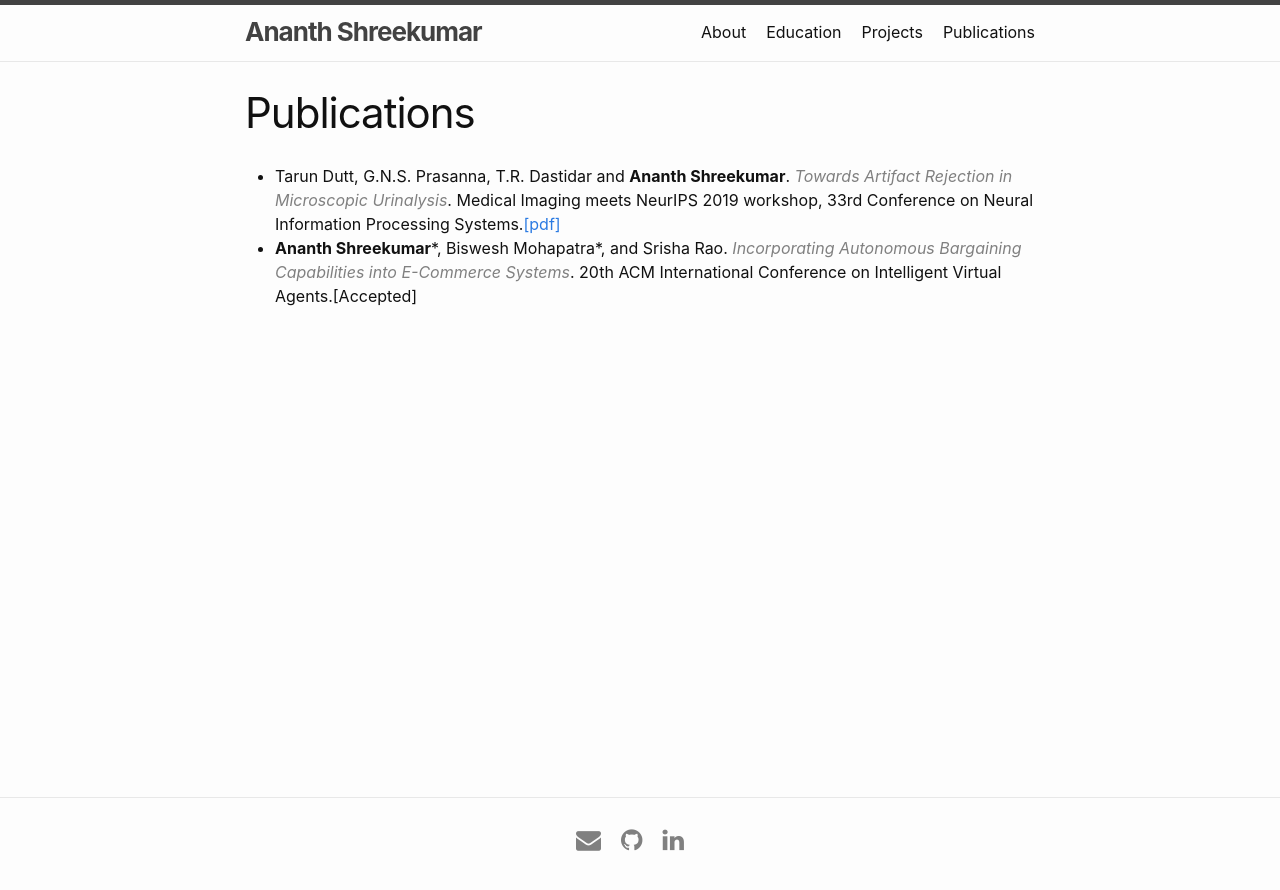
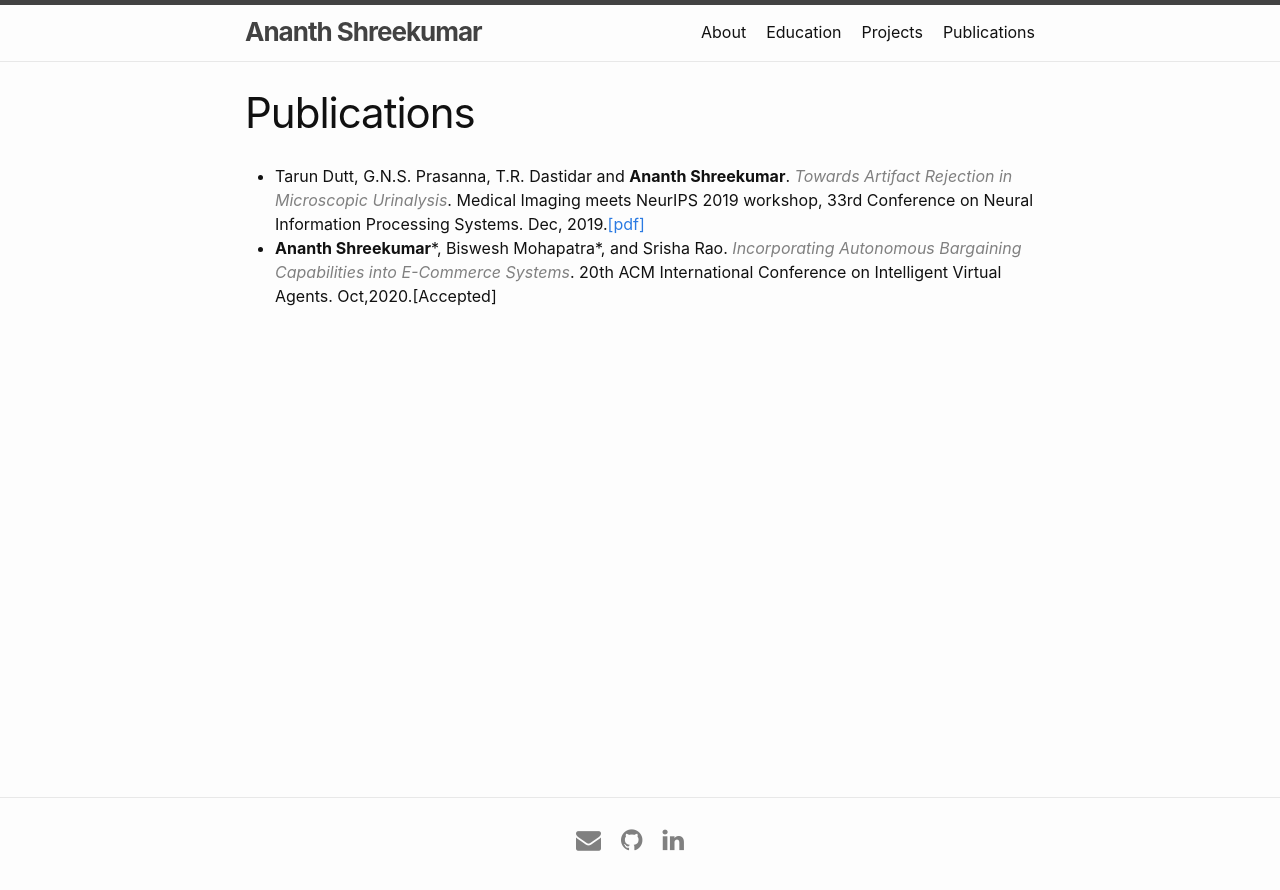
Before and after one commit to ThisWasntTaken/ThisWasntTaken.github.io, a Jekyll site: the page built from zpublications.md, in a window 1280 px wide. Shown: the top 890 px of the page. Built offline with Jekyll 4.4.1, drawn with Linux system fonts in a browser that asks for light colours.

```diff
--- a/zpublications.md
+++ b/zpublications.md
@@ -3,6 +3,5 @@ layout: page
 title: Publications
 permalink: /publications/
 ---
-* Tarun Dutt, G.N.S. Prasanna, T.R. Dastidar and <b>Ananth Shreekumar</b>. <i>Towards Artifact Rejection in Microscopic Urinalysis</i>. Medical
-Imaging meets NeurIPS 2019 workshop, 33rd Conference on Neural Information Processing Systems.<a target="_blank" rel="noopener noreferrer" href="{{ site.baseurl }}{{ site.url }}/assets/pdf/nips_openset.pdf">[pdf]</a>
-* <b>Ananth Shreekumar</b>\*, Biswesh Mohapatra\*, and Srisha Rao. <i>Incorporating Autonomous Bargaining Capabilities into E-Commerce Systems</i>. 20th ACM International Conference on Intelligent Virtual Agents.[Accepted]
+* Tarun Dutt, G.N.S. Prasanna, T.R. Dastidar and <b>Ananth Shreekumar</b>. <i>Towards Artifact Rejection in Microscopic Urinalysis</i>. Medical Imaging meets NeurIPS 2019 workshop, 33rd Conference on Neural Information Processing Systems. Dec, 2019.<a target="_blank" rel="noopener noreferrer" href="{{ site.baseurl }}{{ site.url }}/assets/pdf/nips_openset.pdf">[pdf]</a>
+* <b>Ananth Shreekumar</b>\*, Biswesh Mohapatra\*, and Srisha Rao. <i>Incorporating Autonomous Bargaining Capabilities into E-Commerce Systems</i>. 20th ACM International Conference on Intelligent Virtual Agents. Oct,2020.[Accepted]
```
Also changed, not shown: _includes/disqus_comments.html (deleted, +0 -20 lines), index.md (+1 -1 lines).
